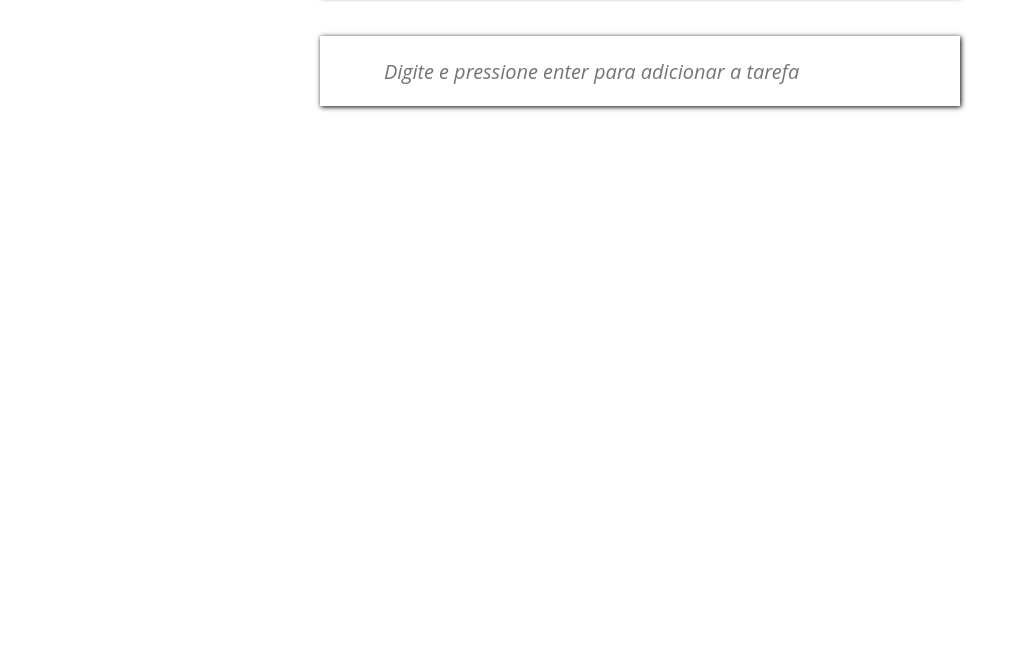
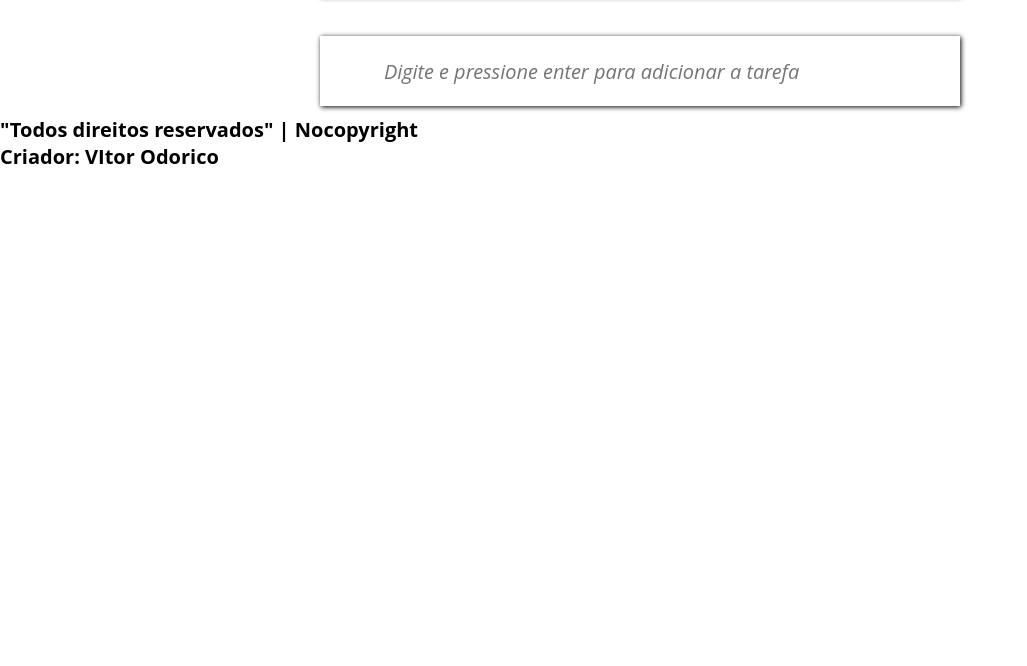
Before and after one commit to VitorOdorico/To-do_List, a website: page public/pages/index.html in a window 1280 px wide. Shown: the part 134-800 px from the top of the page, without its empty margins (0-1027 px from the left). Drawn offline with Linux system fonts and the light colour scheme.

Commit message:
Update index.html

```diff
--- a/public/pages/index.html
+++ b/public/pages/index.html
@@ -9,6 +9,7 @@
     <script src="../js/app.js" defer></script>
 </head>
 <body>
+    <main>
         <div class="todo">
             <div class="todo__title">
                 To-Do list
@@ -24,6 +25,10 @@
 
             </div>
         </div>
-
+    </main>
+    <footer>
+        <p>"Todos direitos reservados" | Nocopyright </p>
+        <p>Criador: VItor Odorico</p>
+    </footer>
 </body>
 </html>
```
Lines whose indentation alone changed are shown as unchanged.
